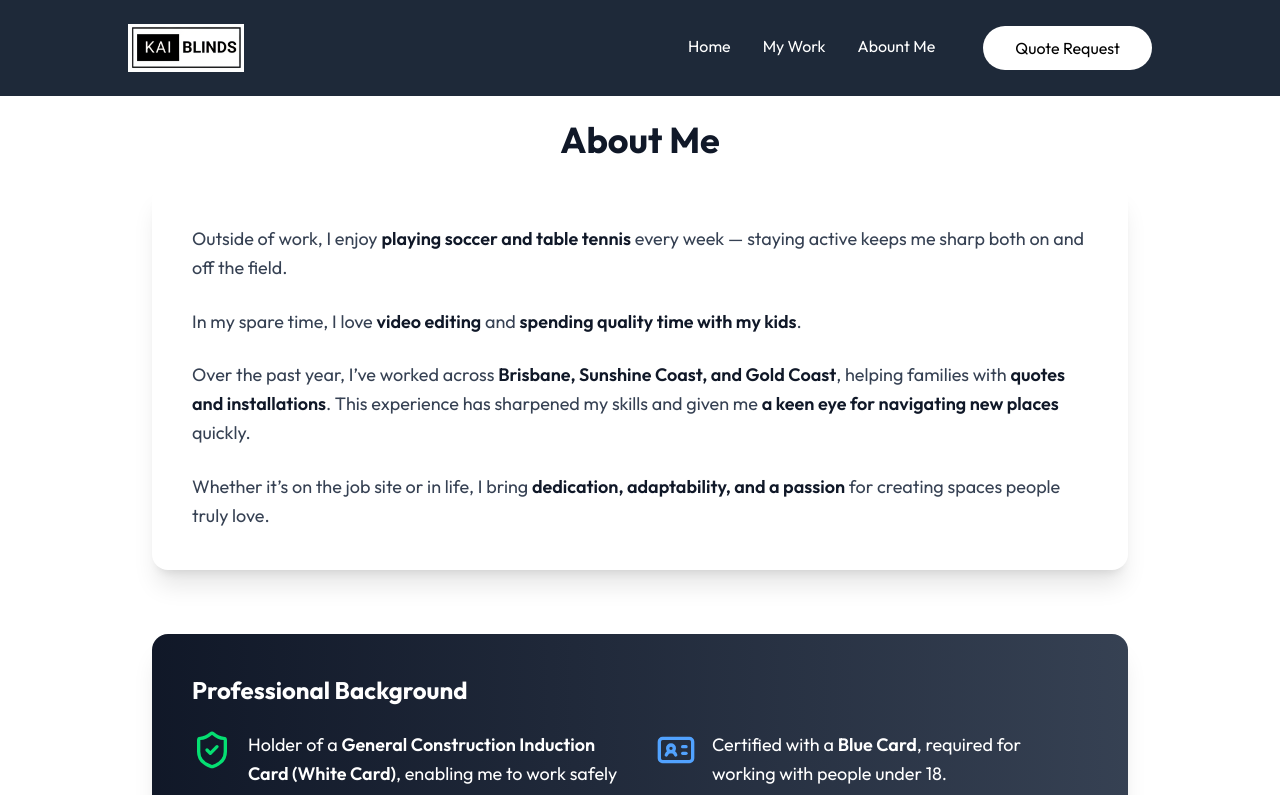
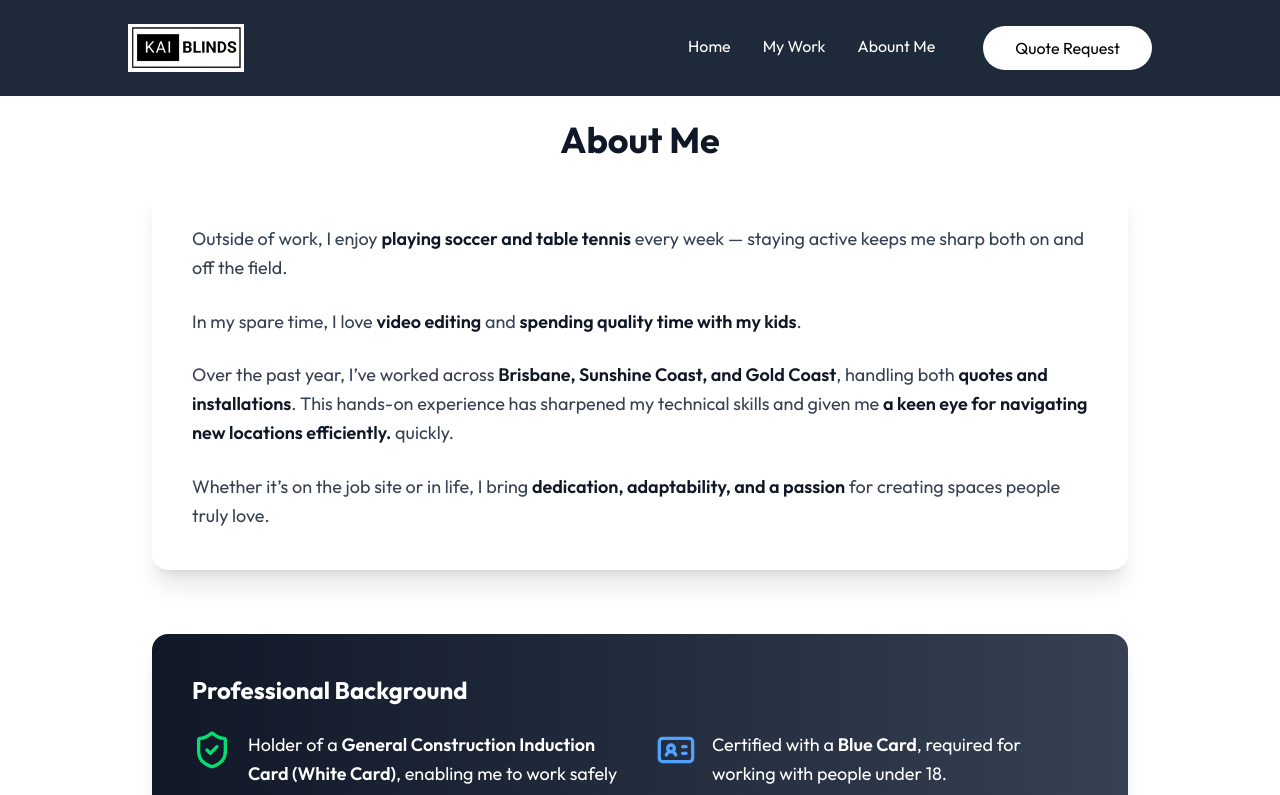
Before and after one commit to eunbiggabi/KaiBlinds, a React (Vite) app: page /about_me in a window 1280 px wide. Shown: the top 795 px of the page. Built offline with nearby package versions, Linux system fonts and the light colour scheme; a web font is replaced by a local one.

Commit message:
changed about me

```diff
--- a/src/pages/AboutMe.jsx
+++ b/src/pages/AboutMe.jsx
@@ -52,10 +52,10 @@ const AboutMe = () => {
             <span className="font-semibold text-gray-900">
               Brisbane, Sunshine Coast, and Gold Coast
             </span>
-            , helping families with{" "}
+            , handling both{" "}
             <span className="font-semibold text-gray-900">quotes and installations</span>. This
-            experience has sharpened my skills and given me{" "}
-            <span className="font-semibold text-gray-900">a keen eye for navigating new places</span>{" "}
+            hands-on experience has sharpened my technical skills and given me{" "}
+            <span className="font-semibold text-gray-900">a keen eye for navigating new locations efficiently.</span>{" "}
             quickly.
           </p>
 
--- a/src/pages/MyWork.jsx
+++ b/src/pages/MyWork.jsx
@@ -79,7 +79,7 @@ const BlindsGallery = () => {
       <div className="w-full max-w-7xl mx-auto px-4 py-20 pt-30 pb-10">
         <div className="py-10">
           <Title
-            title="Gallary of My Work!"      />
+            title="Gallary of My Work"      />
         </div>
 
         {/* Filter Buttons */}
```
